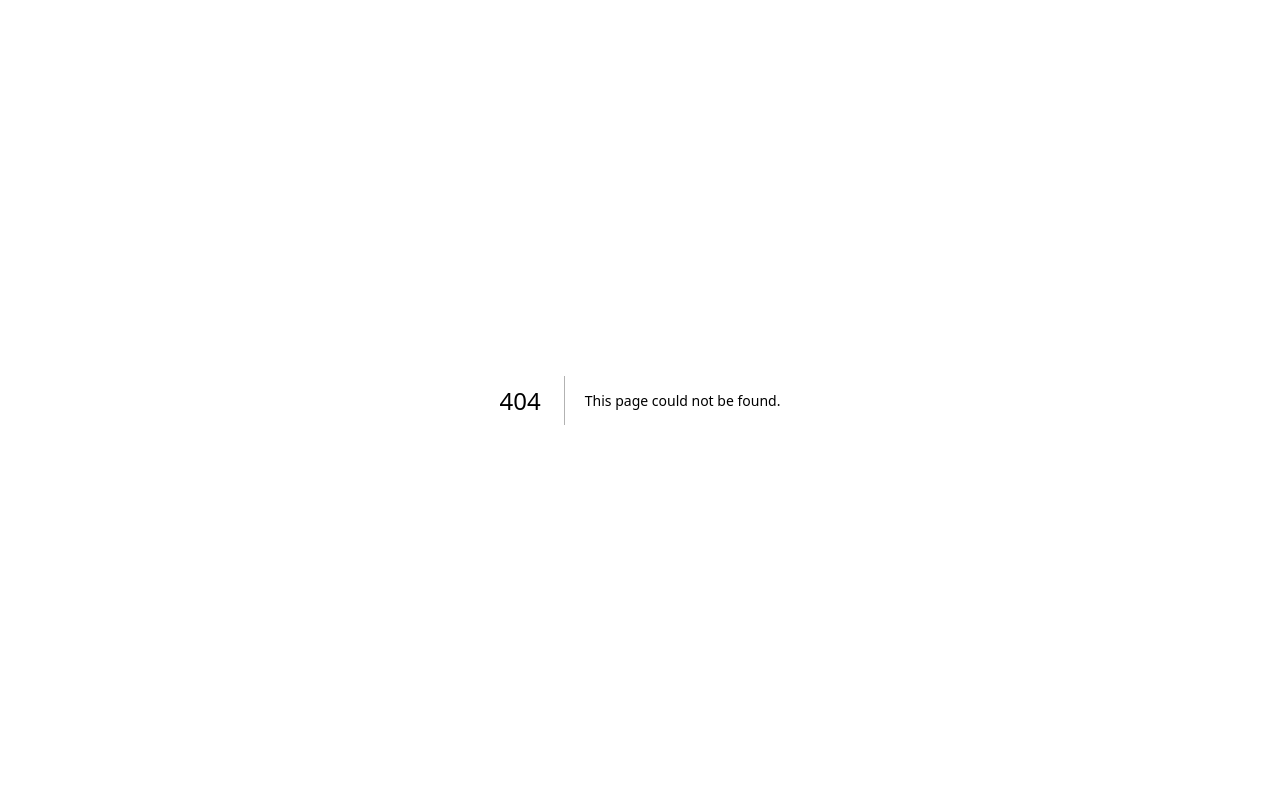
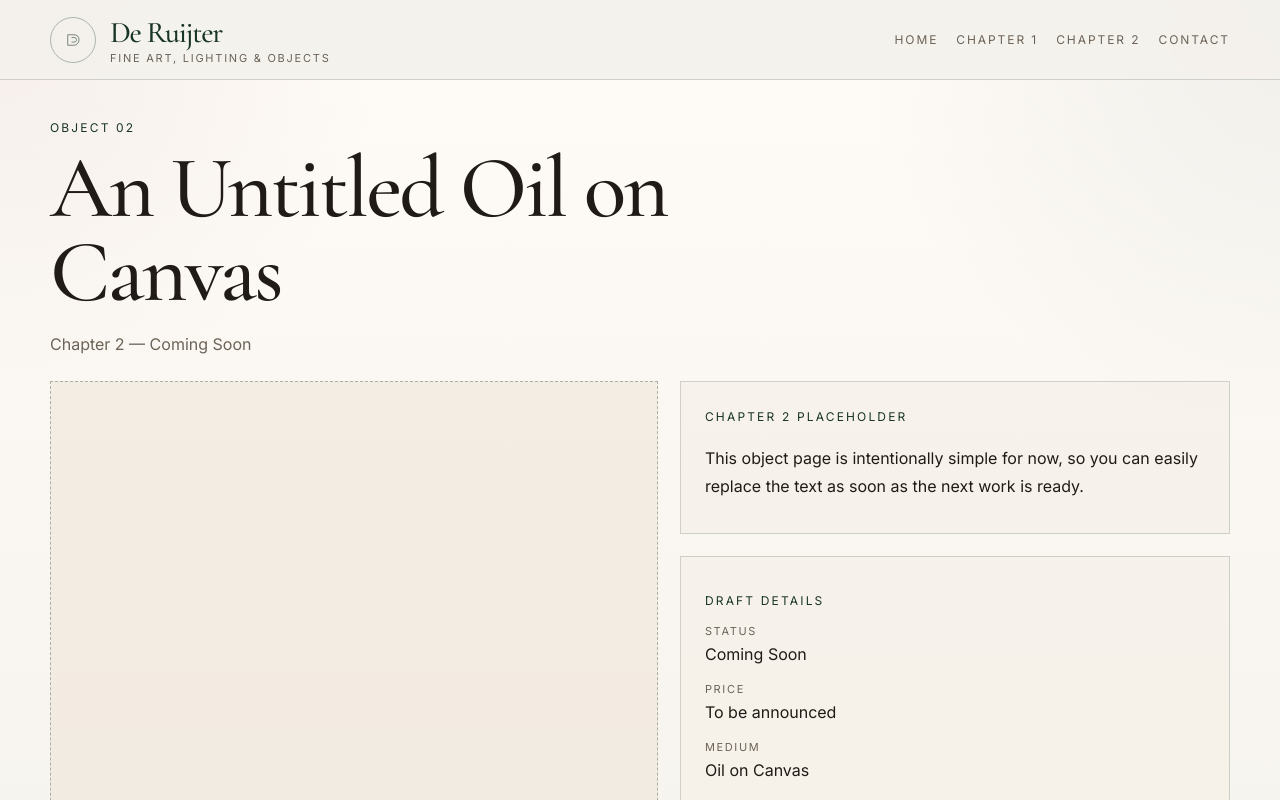
Before and after one commit to EmielEques/Kunsthandel, a Next.js app: page /objects/object-02 in a window 1280 px wide. Before the commit this address had no page. Shown: the top 800 px of the page. Built offline with nearby package versions, Linux system fonts and the light colour scheme.

Commit message:
Create page.tsx

```diff
--- /dev/null
+++ b/app/objects/object-02/page.tsx
@@ -0,0 +1,51 @@
+import Link from 'next/link';
+import { SiteShell, SectionIntro } from '@/components/layout';
+import { objects } from '@/content/site';
+
+const objectItem = objects.find((item) => item.slug === 'object-02')!;
+
+export default function Object02Page() {
+  return (
+    <SiteShell>
+      <section className="page-section">
+        <div className="container">
+          <SectionIntro
+            eyebrow={objectItem.label}
+            title={objectItem.title}
+            text={objectItem.subtitle}
+          />
+          <div className="grid-two">
+            <div className="placeholder-box" style={{ minHeight: 500 }} />
+
+            <div className="stack">
+              <article className="card card-pad body-copy">
+                <p className="eyebrow">Chapter 2 placeholder</p>
+                <p>{objectItem.story}</p>
+              </article>
+
+              <article className="card card-pad specs">
+                <p className="eyebrow">Draft details</p>
+                <dl>
+                  <dt>Status</dt>
+                  <dd>{objectItem.status}</dd>
+
+                  <dt>Price</dt>
+                  <dd>{objectItem.priceLabel}</dd>
+
+                  <dt>Medium</dt>
+                  <dd>{objectItem.medium}</dd>
+                </dl>
+
+                <div className="button-row">
+                  <Link href="/contact" className="button">
+                    {objectItem.inquiry}
+                  </Link>
+                </div>
+              </article>
+            </div>
+          </div>
+        </div>
+      </section>
+    </SiteShell>
+  );
+}
```
